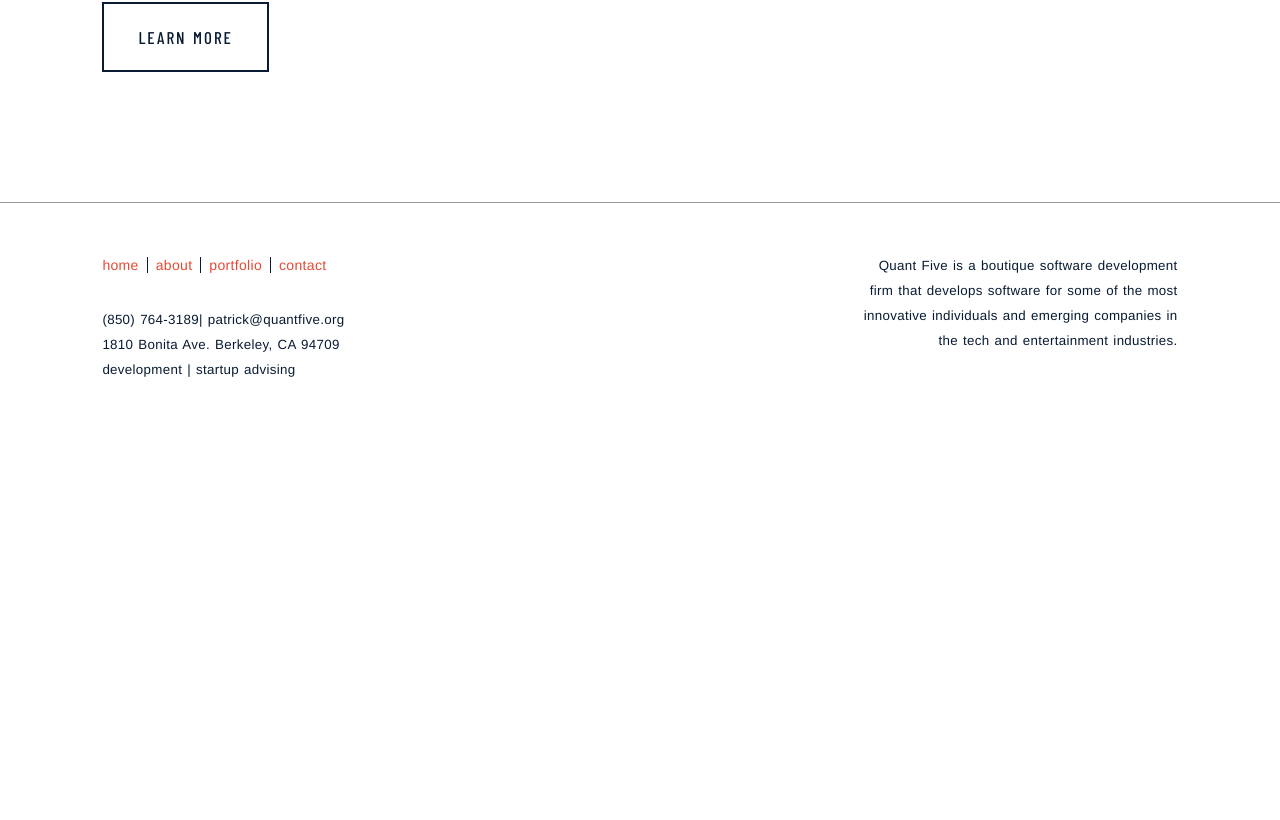
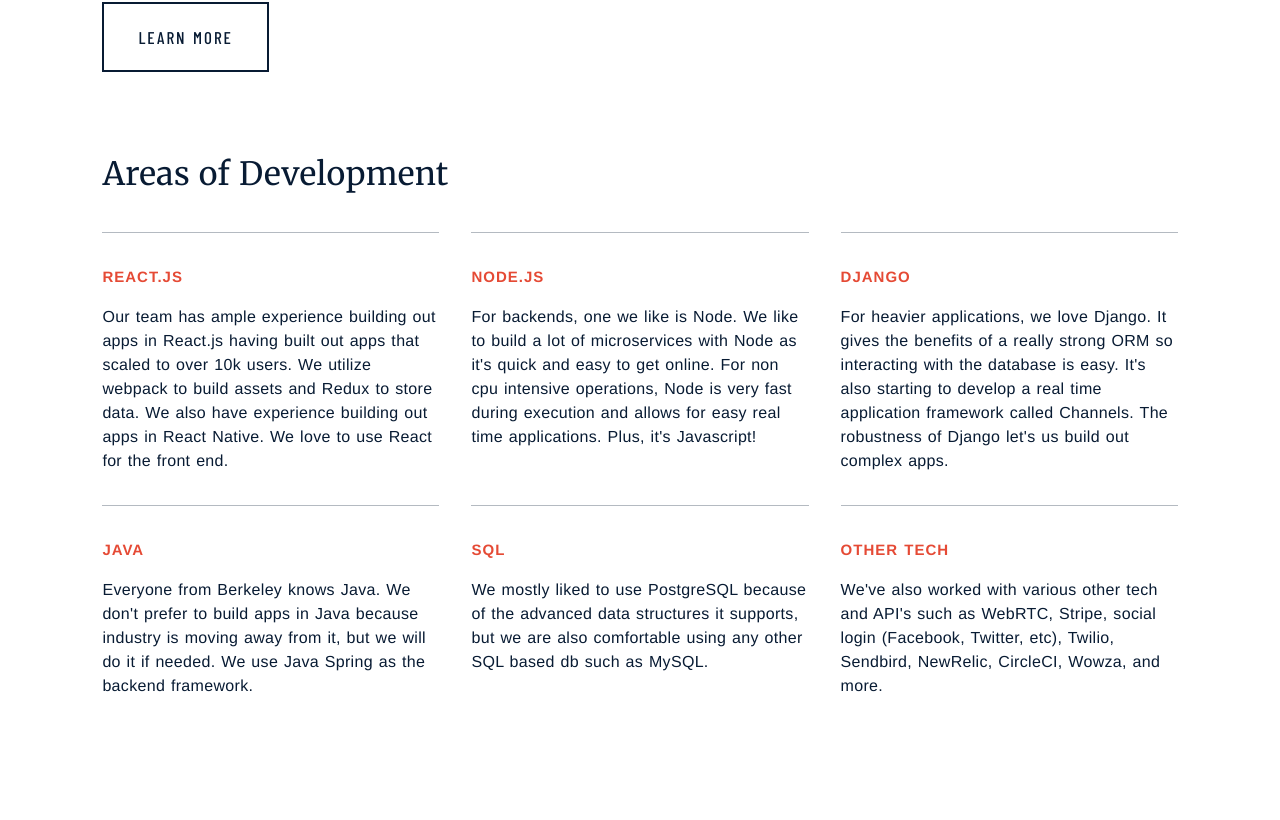
Before and after one commit to aaromnido/nuxtysite, a Nuxt app: page / in a window 1280 px wide. Shown: the part 1160-1980 px from the top of the page. Before the commit the page ends 1722 px from the top, so only its background shows below. Built offline with nearby package versions, Linux system fonts and the light colour scheme; a web font is replaced by a local one.

Commit message:
Create Home middle content

```diff
--- a/assets/css/global.css
+++ b/assets/css/global.css
@@ -44,9 +44,6 @@
   font-size: 32px;
   line-height: 1.6em; }
 
-h2 {
-  font-size: 28px; }
-
 h3 {
   font-family: "Niramit", times, serif;
   color: #e54a35;
@@ -76,6 +73,13 @@
     margin-bottom: 2rem;
     line-height: 1.6em; }
 
+.content-full h5 {
+  color: #e54a35;
+  margin-bottom: 1rem;
+  text-transform: uppercase;
+  font-size: 15px;
+  letter-spacing: 1px; }
+
 .sidebar {
   -ms-flex-preferred-size: 30%;
   flex-basis: 30%; }
@@ -97,3 +101,26 @@
   .button.button-outline:hover {
     color: white;
     background: #081b33; }
+
+.mb-6 {
+  margin-bottom: 6vw; }
+
+.content-full {
+  width: 100%; }
+
+.column-3 {
+  display: -webkit-box;
+  display: -ms-flexbox;
+  display: flex; }
+  .column-3 .column {
+    border-top: 1px solid rgba(8, 27, 51, 0.3);
+    -webkit-box-flex: 1;
+    -ms-flex: 1;
+    flex: 1;
+    padding: 2rem 0 0 0;
+    margin: 0 1rem;
+    margin-top: 2rem; }
+  .column-3 .column:first-child {
+    margin-left: 0; }
+  .column-3 .column:last-child {
+    margin-right: 0; }
--- a/assets/css/global.sass
+++ b/assets/css/global.sass
@@ -48,9 +48,6 @@
     font-size: 32px
     line-height: 1.6em
 
-h2
-    font-size: 28px
-
 h3
     font-family: "Niramit", times, serif
     color: $red
@@ -69,13 +66,21 @@
     display: flex
     justify-content: space-between
 
-.content
+.content,
     flex-basis: 60%
     margin-right: 2rem
 
     h1, h2, h3, h4, h5, p
         margin-bottom: 2rem
         line-height: 1.6em
+
+.content-full
+    h5
+        color: $red
+        margin-bottom: 1rem
+        text-transform: uppercase
+        font-size: 15px
+        letter-spacing: 1px
 
 .sidebar
     flex-basis: 30%
@@ -98,3 +103,25 @@
     &.button-outline:hover
         color: white
         background: $black
+
+.mb-6
+    margin-bottom: 6vw
+
+.content-full
+    width: 100%
+
+.column-3
+    display: flex
+
+    .column
+        border-top: 1px solid transparentize($black, .7)
+        flex: 1
+        padding: 2rem 0 0 0
+        margin: 0 1rem
+        margin-top: 2rem
+
+    .column:first-child
+        margin-left: 0
+
+    .column:last-child
+        margin-right: 0
--- a/components/Footer.vue
+++ b/components/Footer.vue
@@ -24,7 +24,7 @@
 
 <style scoped>
 .footer {
-  border-top: 1px solid rgba(128, 128, 128, 0.8);
+  border-top: 1px solid rgba(128, 128, 128, 0.3);
   padding: 50px 8vw 180px 8vw;
   margin-top: 130px;
   display: flex;
--- a/pages/index.vue
+++ b/pages/index.vue
@@ -6,9 +6,9 @@
         <br>one month
       </h1>
     </div>
-    <div class="section">
+    <div class="section mb-6">
       <div class="content">
-        <h1>Building products from scratch since 2015</h1>
+        <h2>Building products from scratch since 2015</h2>
         <p>Headquartered in Berkeley, our firm specializes in developing products from the seed of an idea to the final working product. Our motto is idea to launch in 1 month. As previous startup founders ourselves, we understand the need for speed without sacrificing quality. Let us handle your development while you figure out the market, go to launch strategy, and talk to your customers. Since we're previous startup founders too, we can also help a little with that.</p>
 
         <p>Currently, our engineers are all from Berkeley so you have the peace of mind of working with engineers from the top Computer Science University in the world. We guarantee quality.</p>
@@ -16,18 +16,59 @@
         <p>Get in touch with us to set up a consultation, or use the contact form at the bottom of this page to enquire whether our services are right for you.</p>
 
         <nuxt-link to="/about" class="button button-outline">Learn more</nuxt-link>
-
       </div>
       <div class="sidebar">
         <h2>Contact</h2>
-        <h3><strong>➤&nbsp;LOCATION</strong></h3>
-        <h4>1810 Bonita Ave.<br>
-          Berkeley, CA 94709</h4>
-        <h3><strong>☎ CONTACT</strong></h3>
+        <h3>
+          <strong>➤&nbsp;LOCATION</strong>
+        </h3>
+        <h4>1810 Bonita Ave.
+          <br>Berkeley, CA 94709
+        </h4>
+        <h3>
+          <strong>☎ CONTACT</strong>
+        </h3>
         <h4>
-          <a href="mailto:patrick@quantfive.org">patrick@quantfive.org</a><br>
-          (850) 764-3189
+          <a href="mailto:patrick@quantfive.org">patrick@quantfive.org</a>
+          <br>(850) 764-3189
         </h4>
+      </div>
+    </div>
+    <div class="section">
+      <div class="content-full">
+        <h2>Areas of Development</h2>
+        <div class="column-3">
+          <div class="column">
+            <h5>React.js</h5>
+            <p>Our team has ample experience building out apps in React.js having built out apps that scaled to over 10k users. We utilize webpack to build assets and Redux to store data. We also have experience building out apps in React Native. We love to use React for the front end.</p>
+          </div>
+          <div class="column">
+            <h5>Node.js</h5>
+            <p>For backends, one we like is Node. We like to build a lot of microservices with Node as it's quick and easy to get online. For non cpu intensive operations, Node is very fast during execution and allows for easy real time applications. Plus, it's Javascript! </p>
+          </div>
+          <div class="column">
+            <h5>Django</h5>
+            <p>For heavier applications, we love Django. It gives the benefits of a really strong ORM so interacting with the database is easy. It's also starting to develop a real time application framework called Channels. The robustness of Django let's us build out complex apps.</p>
+          </div>
+        </div>
+      </div>
+    </div>
+    <div class="section">
+      <div class="content-full">
+        <div class="column-3">
+          <div class="column">
+            <h5>Java</h5>
+            <p>Everyone from Berkeley knows Java. We don't prefer to build apps in Java because industry is moving away from it, but we will do it if needed. We use Java Spring as the backend framework.</p>
+          </div>
+          <div class="column">
+            <h5>SQL</h5>
+            <p>We mostly liked to use PostgreSQL because of the advanced data structures it supports, but we are also comfortable using any other SQL based db such as MySQL.</p>
+          </div>
+          <div class="column">
+            <h5>Other tech</h5>
+            <p>We've also worked with various other tech and API's such as WebRTC, Stripe, social login (Facebook, Twitter, etc), Twilio, Sendbird, NewRelic, CircleCI, Wowza, and more.</p>
+          </div>
+        </div>
       </div>
     </div>
   </section>
@@ -36,7 +77,7 @@
 <style scoped>
 .hero {
   background: linear-gradient(rgba(8, 27, 51, 0.3), rgba(8, 27, 51, 0.8)),
-              url("~assets/images/video-bg.png");
+    url("~assets/images/video-bg.png");
   background-size: cover;
   background-position: center;
   text-align: center;
@@ -56,7 +97,7 @@
 }
 .sidebar h2,
 .sidebar h3,
-.sidebar h4{
+.sidebar h4 {
   margin-bottom: 1.6rem;
 }
 </style>
```
